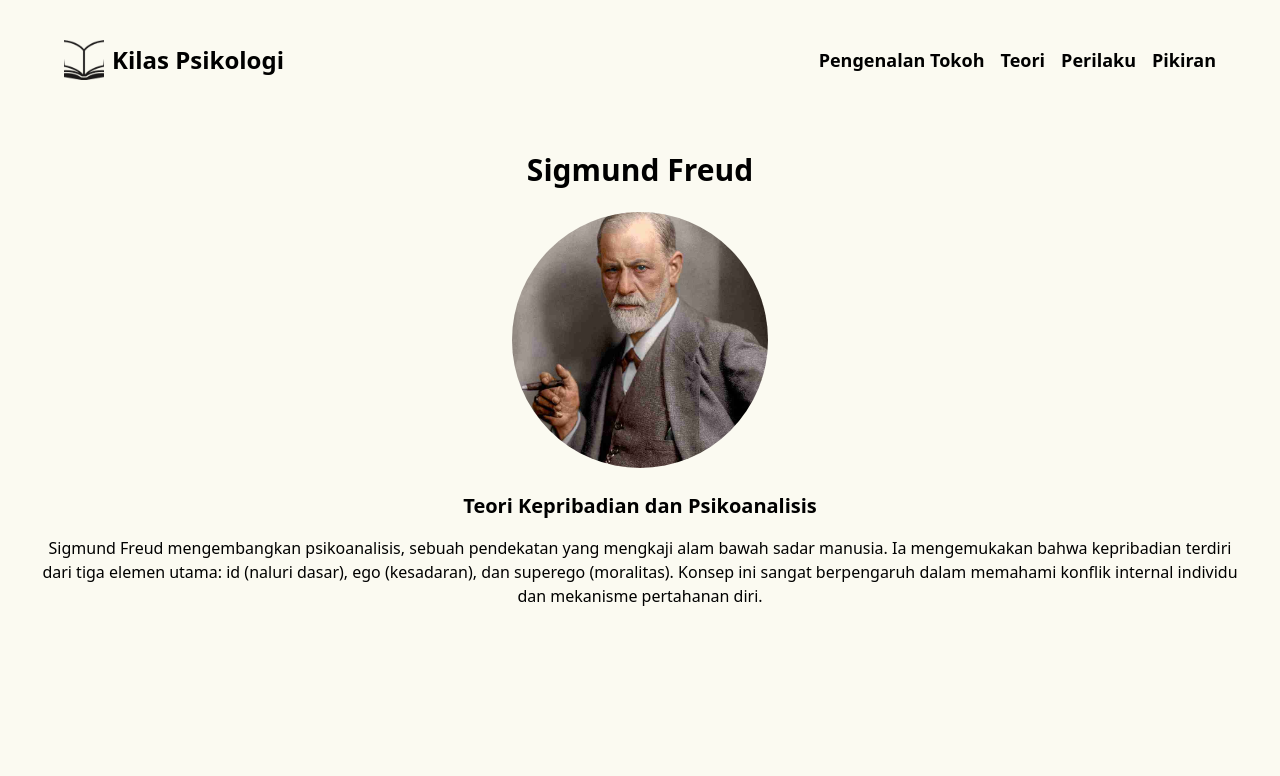
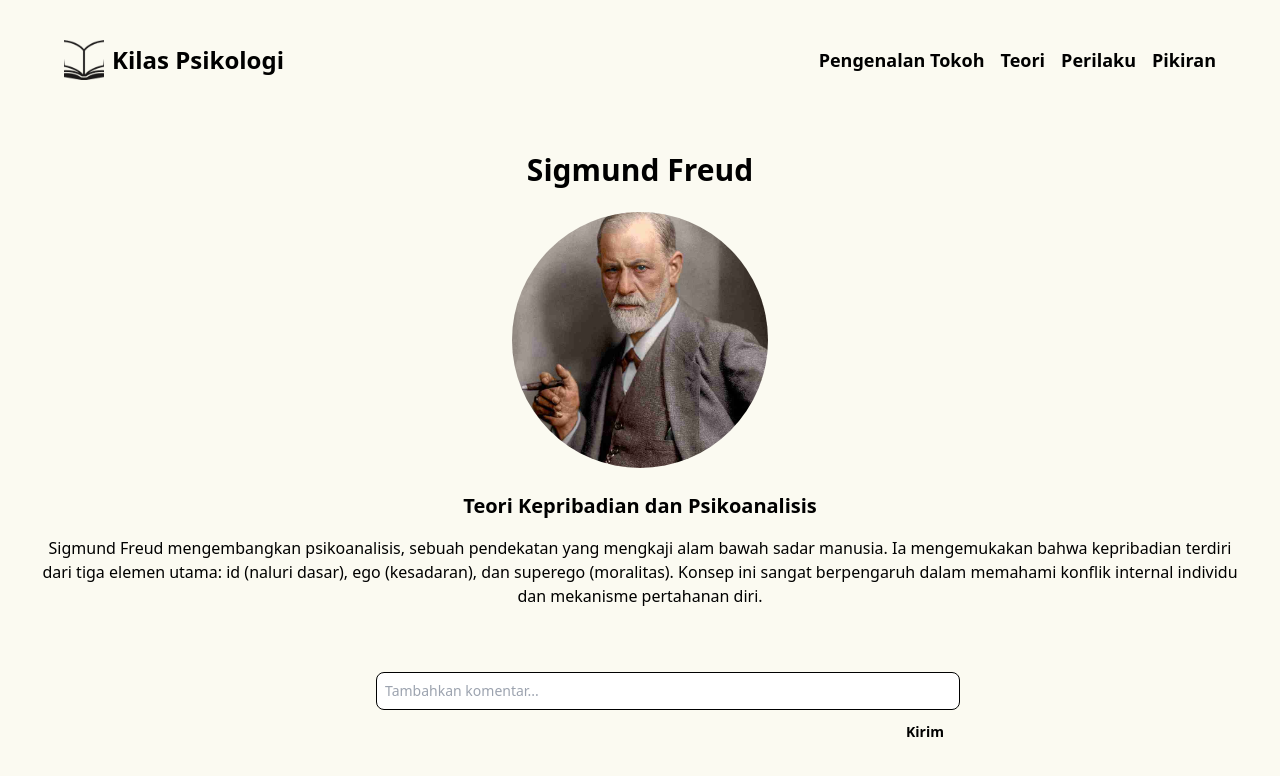
Before and after one commit to HN721/Kilas-Psikolgi, a React (Vite) app: page /detail/1 in a window 1280 px wide. Shown: the top 776 px of the page. Built offline with nearby package versions, Linux system fonts and the light colour scheme.

Commit message:
Add Comment Function

```diff
--- /dev/null
+++ b/src/Component/Comments.jsx
@@ -0,0 +1,24 @@
+import React from "react";
+
+export default function Comments() {
+  return (
+    <div className="flex items-start space-x-4 p-4 w-full max-w-2xl mx-auto">
+      {/* Avatar */}
+      <div className="w-10 h-10 bg-gray-300 rounded-full flex-shrink-0"></div>
+
+      {/* Comment Input */}
+      <div className="flex  flex-col w-full ">
+        <input
+          className="w-full p-2 border border-gray-300 rounded-lg text-sm bg-white focus:outline-none focus:border-blue-500"
+          type="text"
+          placeholder="Tambahkan komentar..."
+        />
+        <div className="flex justify-end mt-2">
+          <button className="px-4 py-1 text-sm font-semibold text-blue-500 hover:text-blue-700">
+            Kirim
+          </button>
+        </div>
+      </div>
+    </div>
+  );
+}
--- a/src/Component/Detail.jsx
+++ b/src/Component/Detail.jsx
@@ -1,21 +1,26 @@
-import React from 'react';
-import { useParams } from 'react-router-dom';
+import React from "react";
+import { useParams } from "react-router-dom";
+import Comments from "./Comments";
 
 export default function Detail({ Tokoh }) {
   const { id } = useParams();
-  const person = Tokoh.find(item => item.id === parseInt(id));
+  const person = Tokoh.find((item) => item.id === parseInt(id));
 
   if (!person) return <p>Tokoh tidak ditemukan</p>;
 
   return (
     <div className="bg-primary h-screen">
-
       <div className="text-center p-8">
         <h1 className="text-3xl font-bold">{person.nama}</h1>
-        <img className="w-64 h-64 mx-auto my-6 object-cover rounded-full" src={person.gambar} alt={person.nama} />
+        <img
+          className="w-64 h-64 mx-auto my-6 object-cover rounded-full"
+          src={person.gambar}
+          alt={person.nama}
+        />
         <p className="text-xl font-semibold">{person.teori}</p>
         <p className="text-base my-4">{person.materi}</p>
       </div>
+      <Comments />
     </div>
   );
 }
```
Also changed, not shown: src/Page/Tokoh.jsx (+28 -10 lines).
